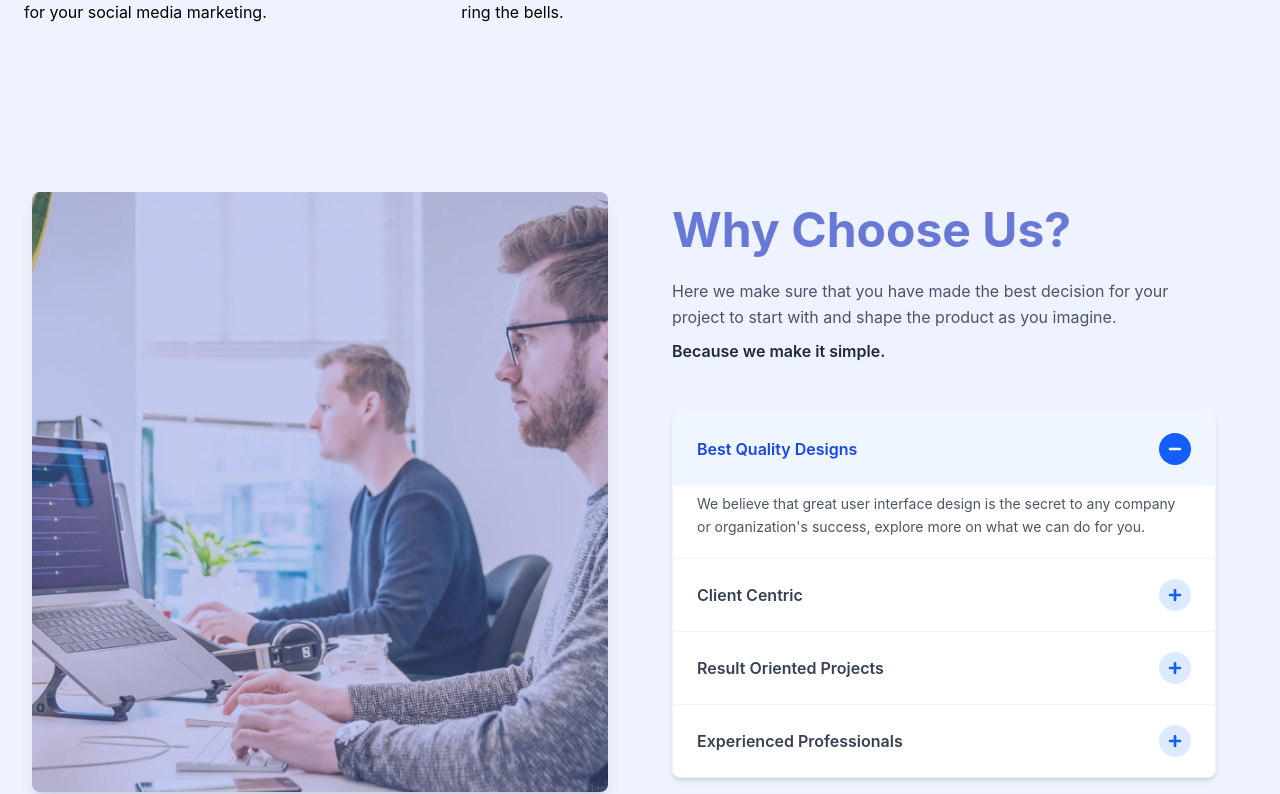
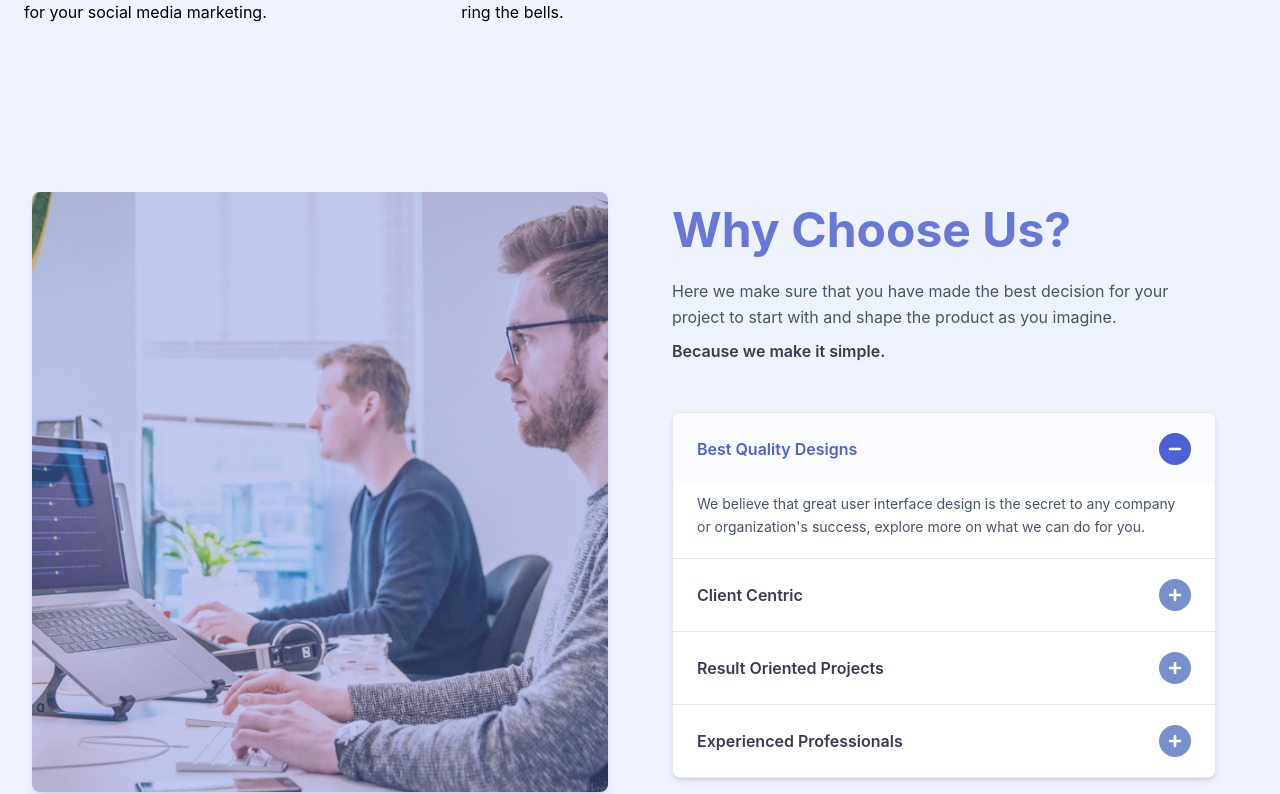
Before and after one commit to tanmay8598/MMH-Technologies-Web, a Next.js app: page /about in a window 1280 px wide. Shown: the part 1530-2324 px from the top of the page. Built offline with nearby package versions, Linux system fonts and the light colour scheme.

Commit message:
fix: navbar and about why choose us

```diff
--- a/src/components/About/WhyChooseUs.js
+++ b/src/components/About/WhyChooseUs.js
@@ -31,7 +31,7 @@ export default function WhyChooseUs() {
     };
 
     return (
-        <section className="w-full py-8 md:py-12 lg:py-16">
+        <section className="w-full py-8 md:py-12 lg:py-16 bg-[var(--color-bg)]">
             <div className="container mx-auto px-4 sm:px-6 lg:px-8">
                 <div className="grid grid-cols-1 lg:grid-cols-2 gap-8 md:gap-12 lg:gap-16 items-center">
 
@@ -53,47 +53,48 @@ export default function WhyChooseUs() {
                             Why Choose Us?
                         </h2>
 
-                        <p className="text-gray-600 text-sm sm:text-base leading-relaxed text-center lg:text-left">
+                        <p className="text-sm sm:text-base leading-relaxed text-[var(--text-muted)] text-center lg:text-left">
                             Here we make sure that you have made the best decision for your
                             project to start with and shape the product as you imagine.
                             <br />
-                            <span className="font-semibold text-gray-800 block mt-2">
+                            <span className="font-semibold text-[var(--color-quaternary)] block mt-2">
                                 Because we make it simple.
                             </span>
                         </p>
 
                         {/* Accordion */}
-                        <div className="mt-4 md:mt-6 bg-white rounded-lg shadow-md overflow-hidden border border-gray-100">
+                        <div className="mt-4 md:mt-6 bg-[var(--color-white)] rounded-lg shadow-md overflow-hidden border border-[var(--color-gray)]">
                             {accordionData.map((item, index) => {
                                 const isActive = activeIndex === index;
 
                                 return (
                                     <div
                                         key={index}
-                                        className="border-b last:border-b-0 border-gray-100"
+                                        className="border-b last:border-b-0 border-[var(--color-gray)]"
                                     >
                                         {/* Accordion Header */}
                                         <button
                                             onClick={() => toggle(index)}
-                                            className={`w-full flex items-center justify-between px-4 sm:px-5 md:px-6 py-4 md:py-5 text-left transition-all duration-200 ${
-                                                isActive
-                                                    ? "bg-blue-50"
-                                                    : "bg-white hover:bg-gray-50"
-                                            }`}
+                                            className={`w-full flex items-center justify-between hover:cursor-pointer px-4 sm:px-5 md:px-6 py-4 md:py-5 text-left transition-all duration-200 ${isActive
+                                                    ? "bg-[var(--color-background-soft)]"
+                                                    : "bg-[var(--color-white)] hover:bg-[var(--color-background-soft)]"
+                                                }`}
                                         >
-                                            <span className={`text-sm sm:text-base font-semibold transition-colors ${
-                                                isActive
-                                                    ? "text-blue-700"
-                                                    : "text-gray-700"
-                                            }`}>
+                                            <span
+                                                className={`text-sm sm:text-base font-semibold transition-colors ${isActive
+                                                        ? "text-[var(--color-secondary)]"
+                                                        : "text-[var(--color-quaternary)]"
+                                                    }`}
+                                            >
                                                 {item.title}
                                             </span>
 
-                                            <span className={`flex items-center justify-center w-7 h-7 sm:w-8 sm:h-8 rounded-full transition-all duration-200 flex-shrink-0 ml-4 ${
-                                                isActive
-                                                    ? "bg-blue-600 text-white rotate-0"
-                                                    : "bg-blue-100 text-blue-600 hover:bg-blue-200"
-                                            }`}>
+                                            <span
+                                                className={`flex items-center justify-center w-7 h-7 sm:w-8 sm:h-8 rounded-full transition-all duration-200 flex-shrink-0 ml-4 ${isActive
+                                                        ? "bg-[var(--color-secondary)] text-white"
+                                                        : "bg-[var(--color-tertiary)] text-[var(--color-white)] hover:opacity-80"
+                                                    }`}
+                                            >
                                                 {isActive ? (
                                                     <FaMinus className="text-xs sm:text-sm" />
                                                 ) : (
@@ -104,15 +105,14 @@ export default function WhyChooseUs() {
 
                                         {/* Accordion Content */}
                                         <div
-                                            className={`grid transition-all duration-300 ease-in-out ${
-                                                isActive
+                                            className={`grid transition-all duration-300 ease-in-out ${isActive
                                                     ? "grid-rows-[1fr] opacity-100"
                                                     : "grid-rows-[0fr] opacity-0"
-                                            }`}
+                                                }`}
                                         >
                                             <div className="overflow-hidden">
                                                 <div className="px-4 sm:px-5 md:px-6 pb-4 md:pb-5 pt-2">
-                                                    <p className="text-xs sm:text-sm text-gray-600 leading-relaxed">
+                                                    <p className="text-xs sm:text-sm text-[var(--text-muted)] leading-relaxed">
                                                         {item.content}
                                                     </p>
                                                 </div>
@@ -127,5 +127,6 @@ export default function WhyChooseUs() {
                 </div>
             </div>
         </section>
+
     );
 }
--- a/src/components/Navbar/Navbar.js
+++ b/src/components/Navbar/Navbar.js
@@ -15,6 +15,7 @@ export default function Navbar() {
         "/projects",
         "/case-studies",
         "/technologies/",
+        "/blog/",
         "/resources",
         "/security",
         "/privacy-policy",
```
